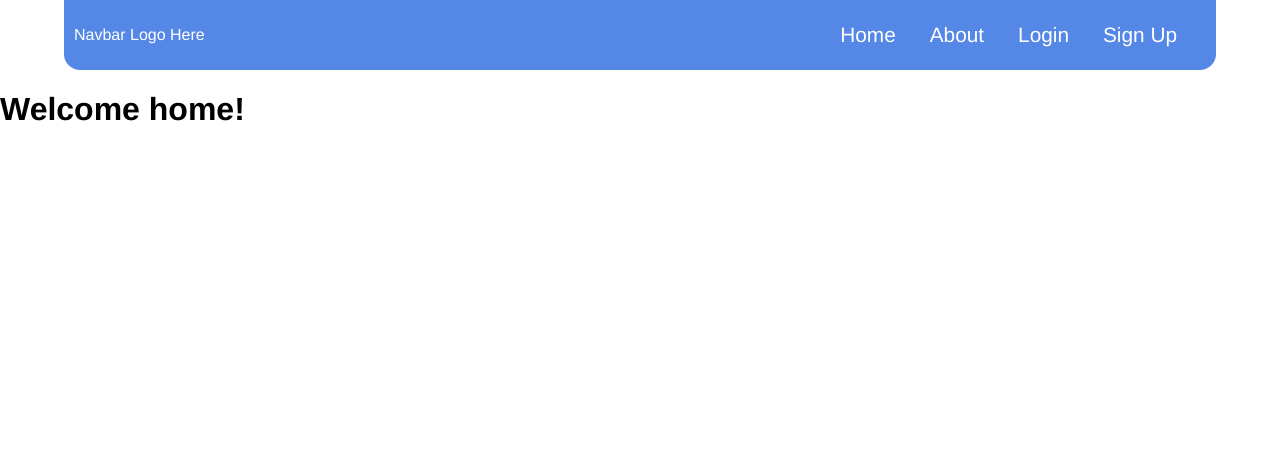
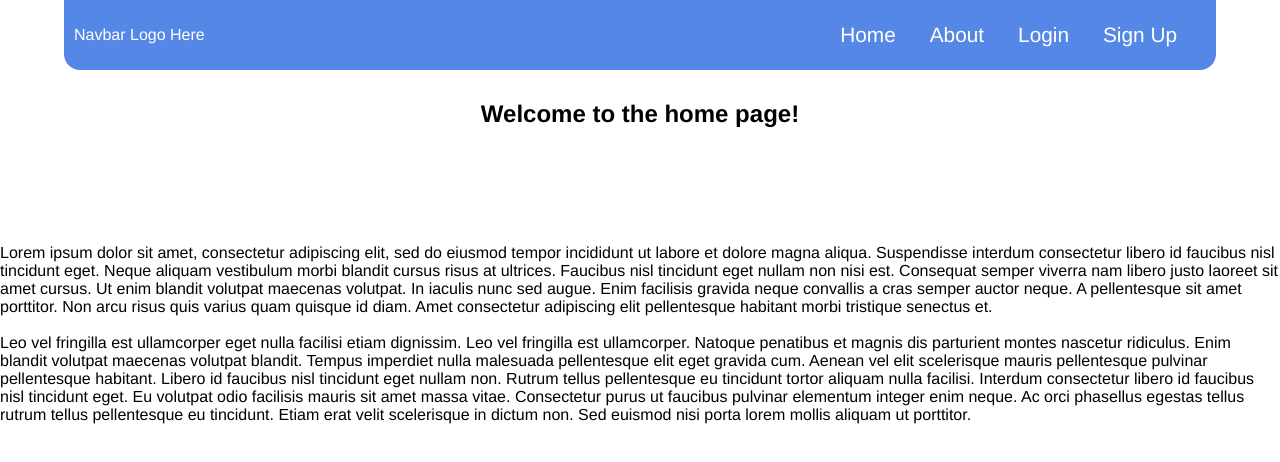
Before and after one commit to seanhagstrom/runDashboard, a React app: page / in a window 1280 px wide. Shown: the top 462 px of the page. Built offline with nearby package versions, Linux system fonts and the light colour scheme.

Commit message:
added some css

```diff
--- a/client/components/Home.js
+++ b/client/components/Home.js
@@ -2,8 +2,41 @@ import React from "react";
 
 const Home = () => {
   return (
-    <div>
-      <h1>Welcome home!</h1>
+    <div className='main-container'>
+      <section>
+        <h1>Welcome to the home page!</h1>
+        <div className='flex'>
+          <p>
+            Lorem ipsum dolor sit amet, consectetur adipiscing elit, sed do
+            eiusmod tempor incididunt ut labore et dolore magna aliqua.
+            Suspendisse interdum consectetur libero id faucibus nisl tincidunt
+            eget. Neque aliquam vestibulum morbi blandit cursus risus at
+            ultrices. Faucibus nisl tincidunt eget nullam non nisi est.
+            Consequat semper viverra nam libero justo laoreet sit amet cursus.
+            Ut enim blandit volutpat maecenas volutpat. In iaculis nunc sed
+            augue. Enim facilisis gravida neque convallis a cras semper auctor
+            neque. A pellentesque sit amet porttitor. Non arcu risus quis varius
+            quam quisque id diam. Amet consectetur adipiscing elit pellentesque
+            habitant morbi tristique senectus et.
+            <br></br>
+            <br></br>
+            Leo vel fringilla est ullamcorper eget nulla facilisi etiam
+            dignissim. Leo vel fringilla est ullamcorper. Natoque penatibus et
+            magnis dis parturient montes nascetur ridiculus. Enim blandit
+            volutpat maecenas volutpat blandit. Tempus imperdiet nulla malesuada
+            pellentesque elit eget gravida cum. Aenean vel elit scelerisque
+            mauris pellentesque pulvinar pellentesque habitant. Libero id
+            faucibus nisl tincidunt eget nullam non. Rutrum tellus pellentesque
+            eu tincidunt tortor aliquam nulla facilisi. Interdum consectetur
+            libero id faucibus nisl tincidunt eget. Eu volutpat odio facilisis
+            mauris sit amet massa vitae. Consectetur purus ut faucibus pulvinar
+            elementum integer enim neque. Ac orci phasellus egestas tellus
+            rutrum tellus pellentesque eu tincidunt. Etiam erat velit
+            scelerisque in dictum non. Sed euismod nisi porta lorem mollis
+            aliquam ut porttitor.
+          </p>
+        </div>
+      </section>
     </div>
   );
 };
--- a/public/style.css
+++ b/public/style.css
@@ -9,9 +9,9 @@ body {
 
 header {
   display: flex;
-  /* position: fixed;
-  Using position fixed will keep the navbar visible the entire time
-  */
+  position: fixed;
+  /* Using position fixed will keep the navbar visible the entire time */
+
   justify-content: space-between;
   background-color: rgba(70, 125, 228, 0.918);
   margin: 0 4em;
@@ -19,9 +19,9 @@ header {
   width: calc(100vw - 8em);
   color: #fff;
   border-radius: 0 0 1em 1em;
-  /* z-index: 2;
-  Using the z-index will keep the navbar on the top of all content
-  */
+  z-index: 2;
+  /* Using the z-index will keep the navbar on the top of all content */
+
   opacity: 100;
 }
 
@@ -52,3 +52,28 @@ nav {
   background-color: #fff;
   box-shadow: #d3d3d3;
 }
+
+.flex {
+  display: flex;
+}
+
+@media screen and (max-width: 600px) {
+  .flex {
+    flex-flow: column wrap;
+    align-items: center;
+    padding: 0 15px;
+  }
+}
+
+section {
+  box-sizing: border-box;
+  position: relative;
+  width: 100vw;
+  overflow: hidden;
+}
+
+section h1 {
+  text-align: center;
+  position: relative;
+  margin: 100px 0;
+}
```
